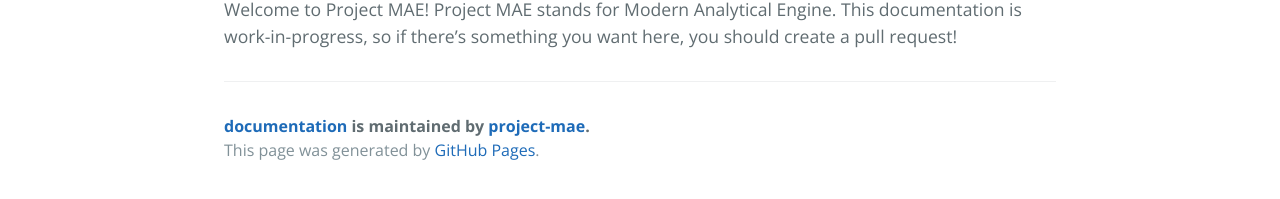
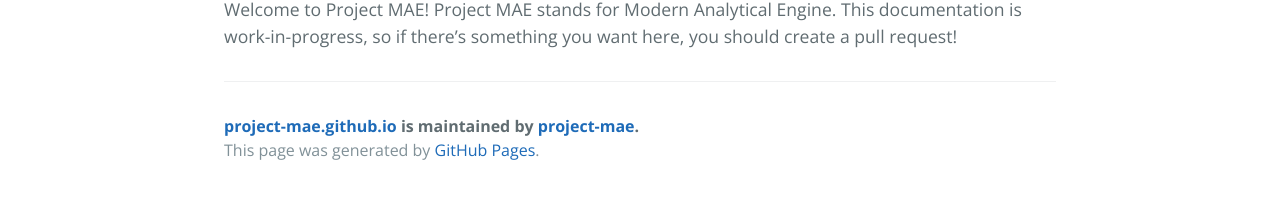
Before and after one commit to project-mae/documentation, a Jekyll site: the page built from README.md, in a window 1280 px wide. Shown: the part 236-435 px from the top of the page. Built offline with Jekyll 4.4.1, drawn with Linux system fonts in a browser that asks for light colours; our own code applies the rules of GitHub Pages for plain Markdown files.

Commit message:
cleaned up formatting on default.html

```diff
--- a/_layouts/default.html
+++ b/_layouts/default.html
@@ -1,38 +1,14 @@
 <!DOCTYPE html>
-<html lang="{{ site.lang | default: "en-US" }}">
+<html lang="en">
+
   <head>
+    <meta name="viewport" content="width=device-width, initial-scale=1">
+    <link rel="stylesheet" href="/assets/css/style.css">
+  </head>
 
-    {% if site.google_analytics %}
-      <script async src="https://www.googletagmanager.com/gtag/js?id={{ site.google_analytics }}"></script>
-      <script>
-        window.dataLayer = window.dataLayer || [];
-        function gtag(){dataLayer.push(arguments);}
-        gtag('js', new Date());
-        gtag('config', '{{ site.google_analytics }}');
-      </script>
-    {% endif %}
-    <meta charset="UTF-8">
-
-{% seo %}
-    <link rel="preconnect" href="https://fonts.gstatic.com">
-    <link rel="preload" href="https://fonts.googleapis.com/css?family=Open+Sans:400,700&display=swap" as="style" type="text/css" crossorigin>
-    <meta name="viewport" content="width=device-width, initial-scale=1">
-    <meta name="theme-color" content="#157878">
-    <meta name="apple-mobile-web-app-status-bar-style" content="black-translucent">
-    <link rel="stylesheet" href="{{ '/assets/css/style.css?v=' | append: site.github.build_revision | relative_url }}">
-  </head>
   <body>
 
     <header class="page-header" role="banner">
-    <!-- <h1 class="project-name">{{ page.title | default: site.title | default: site.github.repository_name }}</h1>
-    <h2 class="project-tagline">{{ page.description | default: site.description | default: site.github.project_tagline }}</h2>
-      {% if site.github.is_project_page %}
-        <a href="{{ site.github.repository_url }}" class="btn">View on GitHub</a>
-      {% endif %}
-      {% if site.show_downloads %}
-        <a href="{{ site.github.zip_url }}" class="btn">Download .zipp</a>
-        <a href="{{ site.github.tar_url }}" class="btn">Download .tar.gz</a>
-      {% endif %}-->
       <a href='https://github.com/project-mae/documentation' class='btn'>View on Github</a>
       <a href='/' class='btn'>Home</a>
       <a href='/about/' class='btn'>About</a>
@@ -44,12 +20,12 @@
     <main id="content" class="main-content" role="main">
       {{ content }}
 
-    <footer class="site-footer">
-        {% if site.github.is_project_page %}
-          <span class="site-footer-owner"><a href="{{ site.github.repository_url }}">{{ site.github.repository_name }}</a> is maintained by <a href="{{ site.github.owner_url }}">{{ site.github.owner_name }}</a>.</span>
-        {% endif %}
+      <footer class="site-footer">
+        <span class="site-footer-owner"><a href="https://github.com/project-mae/project-mae.github.io">project-mae.github.io</a> is maintained by <a href="https://github.com/project-mae">project-mae</a>.</span>
         <span class="site-footer-credits">This page was generated by <a href="https://pages.github.com">GitHub Pages</a>.</span>
       </footer>
+
     </main>
+
   </body>
 </html>
```
